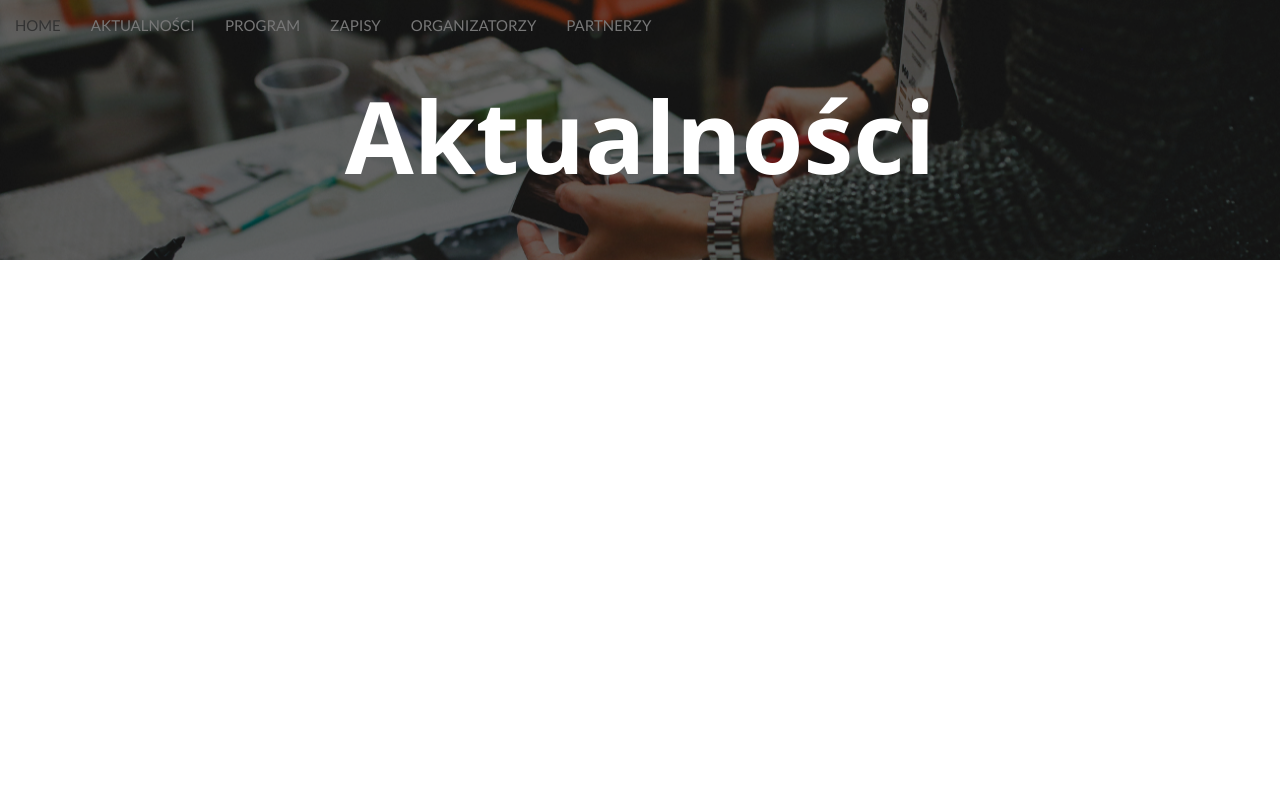
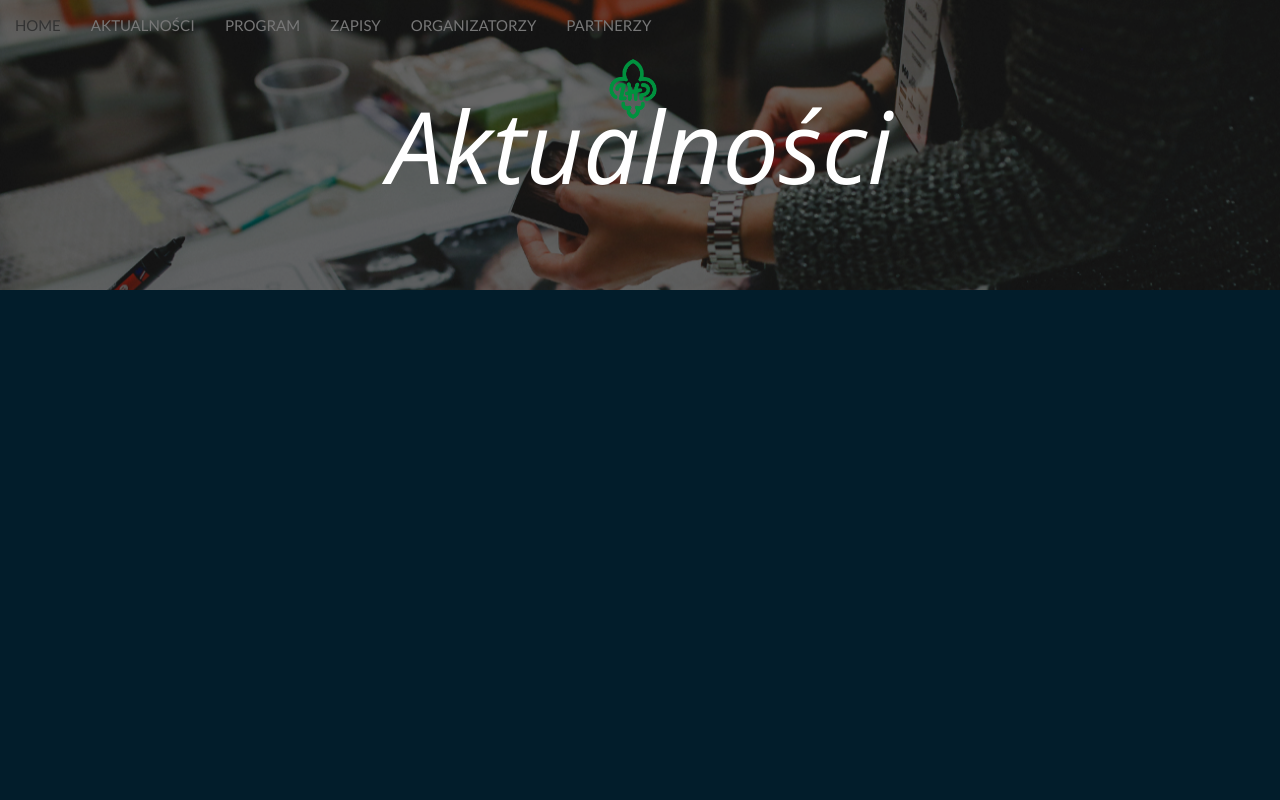
Before and after one commit to ejank/wrzawa, a Django app: page /events/ in a window 1280 px wide. Run offline with Django 3.2, Linux system fonts and the light colour scheme; data that the repository does not hold is empty; some libraries are stand-ins or nearby versions.

Commit message:
changed bgr to dark, some layout tweaking

```diff
--- a/page/static/css/page.css
+++ b/page/static/css/page.css
@@ -2,6 +2,21 @@
 body {
     font-size: 100%;
 }*/
+:root {
+  --header-font: 'Open Sans', sans-serif;
+  --h-color: rgb(184, 184, 184);
+  --text-color: rgb(184, 184, 184);
+  --button-color: #B27213;
+
+  /*--orange: #f9b12f;
+  --grey: #4a4a4a;
+  --white: #ffffff;
+    font-family: 'Berkshire Swash', cursive;*/
+}
+
+.round{
+  border-radius: 50%;
+}
 
 .container-fluid {
   padding-right: 0px !important;
@@ -10,15 +25,14 @@
 
 h1.header {
     color: #ffffff;
-    font-family: 'Open Sans', sans-serif;
-    /*font-family: 'Berkshire Swash', cursive;*/
+    font-family: var(--header-font);
     text-align: center;
     font-size: 100;
 }
 
 h2.header {
     color: #ffffff;
-    font-family: 'Lato', sans-serif;
+    /*font-family: 'Lato', sans-serif;*/
 }
 
 div.header {
@@ -54,6 +68,14 @@
   background: rgba(0,0,0,0.6);
 }
 
+.right {
+  float: right;
+}
+
+#idea{
+  padding-top: 90px;
+}
+
 #events_header {
   background: url("../photos/hands-people-woman-working.jpg") 50% 0 no-repeat fixed;
   background-size: cover;
@@ -74,7 +96,7 @@
 }
 
 #signup {
-  background: url("../photos/landscape-nature-clouds-cloudy.jpg") 50% 0 no-repeat fixed;
+  background: url("../photos/road.jpg") 50% 0 no-repeat fixed;
   background-size: cover;
   background-position: center;
 }
@@ -84,11 +106,17 @@
     font-family: 'Lato', sans-serif;
 
 }
+
+
 */
 
 body {
   font-family: 'Lato', sans-serif;
-  color: #4a4a4a;
+  background-color: #021D2B;
+  color: var(--text-color);/*#4a4a4a;*/
+
+
+
   font-size: 150%;
   line-height: 150%;
   height: 100%;
@@ -100,23 +128,20 @@
 h4,
 h5,
 h6 {
-  /*font-family: 'Berkshire Swash', cursive;*/
-  font-family: 'Open Sans', sans-serif;
-  font-weight: 300;
-  color: #4a4a4a;
+
+  font-family: var(--header-font);
+  font-weight: lighter;
+  color: var(--h-color);
+  padding-top: 10px;
+  padding-bottom: 20px;
 }
-/*h1 {
-  color: #fff;
-}
-h2 {
-  color: #fff;
-}*/
+
 h3 {
   margin-top: 0;
   margin-bottom: 20px;
 }
 h5 a {
-  font-family: 'Berkshire Swash', cursive;
+  font-family: var(--header-font);
 }
 a,
 a:hover {
@@ -137,7 +162,7 @@
   margin-bottom: 0px;
   border-radius: 0;
   position: absolute;
-  width:inherit;
+  width: -moz-available;
 
 }
 
@@ -145,3 +170,16 @@
   color: #ffffff !important;
   text-shadow: none !important;
 }
+
+.zhp{
+  width: 10%;
+  float:right;
+}
+
+.btn-default{
+  background-image: none;
+  background-color: var(--button-color);
+  border: 0;
+  border-radius: 0;
+  color: var(--text-color);
+}
--- a/page/templates/page/base.html
+++ b/page/templates/page/base.html
@@ -15,7 +15,7 @@
 <!--<link href='https://fonts.googleapis.com/css?family=Patua+One' rel='stylesheet' type='text/css'>-->
 <!--<link href='https://fonts.googleapis.com/css?family=Berkshire+Swash&subset=latin,latin-ext' rel='stylesheet' type='text/css'>-->
 <link href='https://fonts.googleapis.com/css?family=Lato&subset=latin,latin-ext' rel='stylesheet' type='text/css'>
-<link href='https://fonts.googleapis.com/css?family=Open+Sans:700&subset=latin,latin-ext' rel='stylesheet' type='text/css'>
+<link href='https://fonts.googleapis.com/css?family=Open+Sans:700italic,300italic&subset=latin,latin-ext' rel='stylesheet' type='text/css'>
 
 <link	rel="stylesheet" type="text/css" href="{% static 'css/page.css' %}">
 
@@ -38,6 +38,9 @@
 
         <li><a href="/#organizers">Partnerzy</a></li>
       </ul>
+<div>
+  <a href="http://zhp.pl" target="_blank"><img class="zhp" src="/static/img/lilijka-zielona.png" alt="zhp"></a>
+</div>
 </div>
 
 
--- a/page/views.py
+++ b/page/views.py
@@ -4,7 +4,8 @@
 
 def homepage(request):
     latest = Event.objects.filter(published_date__lte=timezone.now()).order_by('-published_date')[0]
-    return render(request, 'page/homepage.html', {'latest':latest})
+    last_but_one = Event.objects.filter(published_date__lte=timezone.now()).order_by('-published_date')[1]
+    return render(request, 'page/homepage.html', {'latest':latest, 'last_but_one':last_but_one})
 
 def events(request):
     events = Event.objects.filter(published_date__lte=timezone.now()).order_by('-published_date')
```
Also changed, not shown: page/templates/page/homepage.html (+40 -11 lines), page/static/img/lilijka-zielona.png (added), page/static/photos/road.jpg (added), page/static/photos/trekker.jpg (added), page/static/photos/wawa.jpg (added), page/static/photos/work.jpg (added).
